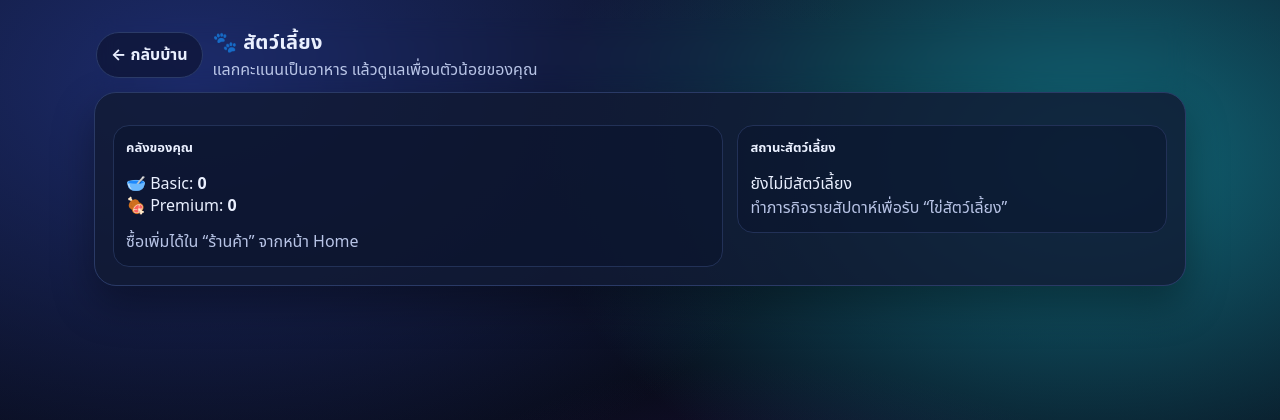
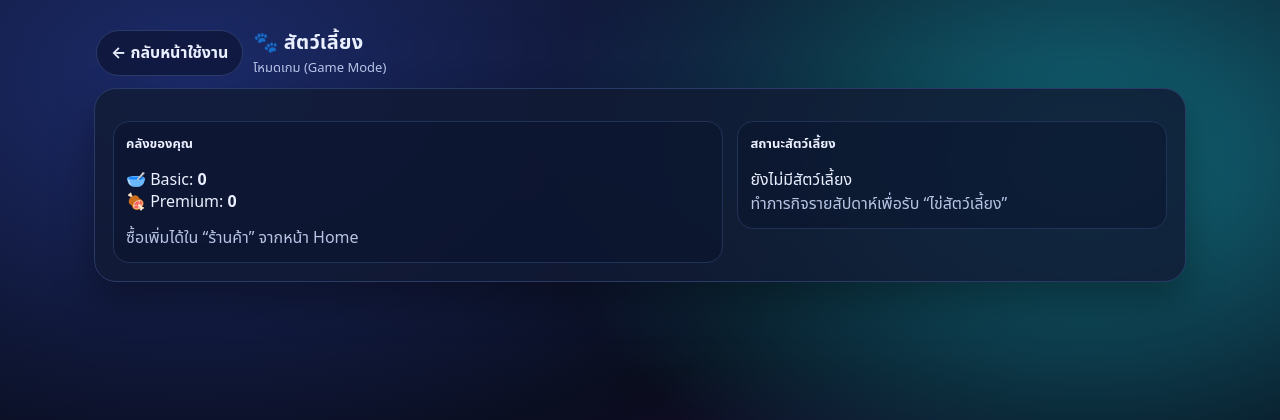
Before and after one commit to apiwatMea/energy-life, a Flask app: page /pets in a window 1280 px wide. Shown: the top 420 px of the page. Run offline with Flask 3, Linux system fonts and the light colour scheme; the visitor is signed in with stand-in values (Sample User, id 1); data comes from the database, SQL or seed files in the repository; data that the repository does not hold is empty.

Commit message:
Update pets.html

```diff
--- a/templates/pets.html
+++ b/templates/pets.html
@@ -3,22 +3,46 @@
 <head>
   <meta charset="utf-8"/>
   <meta name="viewport" content="width=device-width,initial-scale=1"/>
-  <title>สัตว์เลี้ยง • ENERGY LIFE V3</title>
+  <title>สัตว์เลี้ยง • ENERGY LIFE</title>
   <link rel="stylesheet" href="{{ url_for('static', filename='style.css') }}"/>
 </head>
 <body class="bg">
 <div class="shell">
+
   <header class="top bar">
     <div class="row gap">
-      <a class="btn" href="{{ url_for('home') }}">← กลับบ้าน</a>
+      <a class="btn" href="{{ url_for('home') }}">← กลับหน้าใช้งาน</a>
       <div>
         <div class="title">🐾 สัตว์เลี้ยง</div>
-        <div class="muted">แลกคะแนนเป็นอาหาร แล้วดูแลเพื่อนตัวน้อยของคุณ</div>
+        <div class="subtitle">โหมดเกม (Game Mode)</div>
       </div>
     </div>
   </header>
 
   <main class="card">
+
+    {% if app_mode == 'utility' %}
+      <!-- ===== Utility Mode : ซ่อนเกม ===== -->
+      <div class="center mt2">
+        <div class="big">🚧 ฟีเจอร์นี้ถูกปิดชั่วคราว</div>
+        <p class="muted mt">
+          ขณะนี้ระบบอยู่ใน <b>โหมดใช้งานจริง (Utility Mode)</b><br/>
+          เมนูสัตว์เลี้ยงเป็นส่วนหนึ่งของระบบเกม จึงถูกซ่อนไว้
+        </p>
+
+        <div class="mt2">
+          <a class="btn primary" href="{{ url_for('home') }}">กลับหน้าใช้งาน</a>
+        </div>
+
+        <div class="divider"></div>
+        <div class="muted small">
+          * ผู้ดูแลระบบสามารถเปิด Game Mode ได้จากหน้า Admin
+        </div>
+      </div>
+
+    {% else %}
+      <!-- ===== Game Mode : ระบบเดิม ===== -->
+
       {% with messages = get_flashed_messages(with_categories=true) %}
         {% if messages %}
           <div class="mt">
@@ -66,7 +90,10 @@
           {% endif %}
         </div>
       </div>
+
+    {% endif %}
   </main>
+
 </div>
 </body>
 </html>
```
Lines whose indentation alone changed are shown as unchanged.
